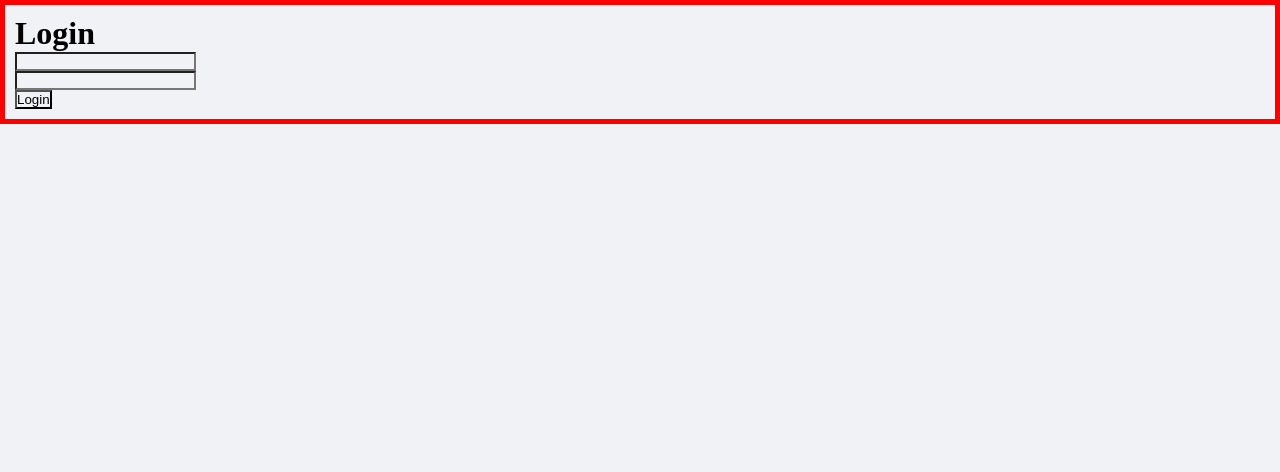
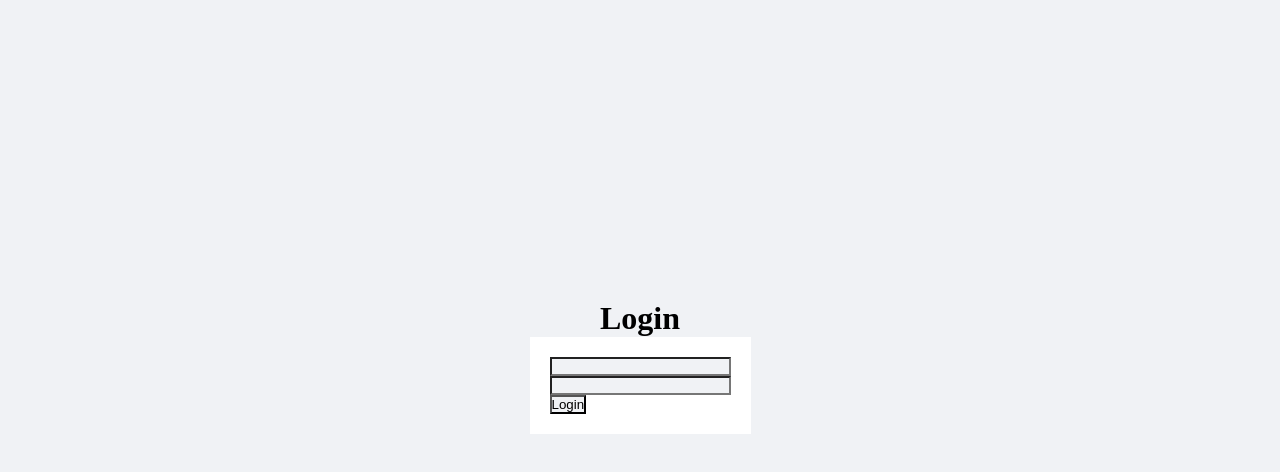
Before and after one commit to ed-santiago/social-media-project, a React (Create React App) app: page /login in a window 1280 px wide. Shown: the top 472 px of the page. Built offline with nearby package versions, Linux system fonts and the light colour scheme.

Commit message:
add CSS rules to center login form in page

```diff
--- a/src/components/Login.js
+++ b/src/components/Login.js
@@ -27,8 +27,9 @@ function Login({ setIsLoggedIn }) {
   }
 
   return (
-    <form id="login" onSubmit={handleSubmit}>
+    <div id="login">
       <h1>Login</h1>
+      <form id="login_form" onSubmit={handleSubmit}>
         <input
           type="text"
           name="username"
@@ -45,6 +46,7 @@ function Login({ setIsLoggedIn }) {
         <br />
         <button type="submit">Login</button>
       </form>
+    </div>
   );
 }
 
--- a/src/index.css
+++ b/src/index.css
@@ -5,6 +5,16 @@
 }
 
 #login {
-  padding: 10px;
-  border: 5px solid red;
+  margin-top: 300px;
+  display: grid;
+  place-items: center;
 }
+
+#login_form {
+  background-color: white;
+  padding: 20px;
+}
+
+#login_form h1 {
+  margin-bottom: 20px;
+}
```
Lines whose indentation alone changed are shown as unchanged.
